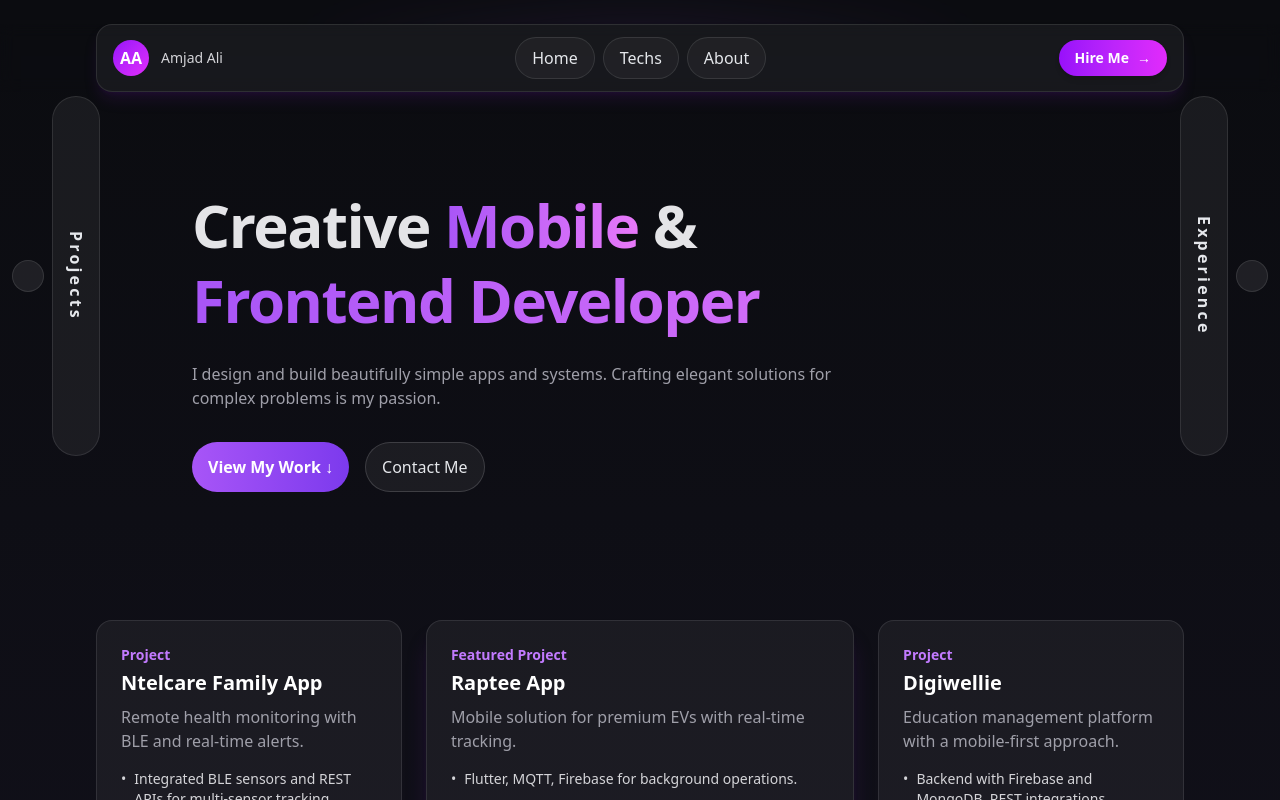
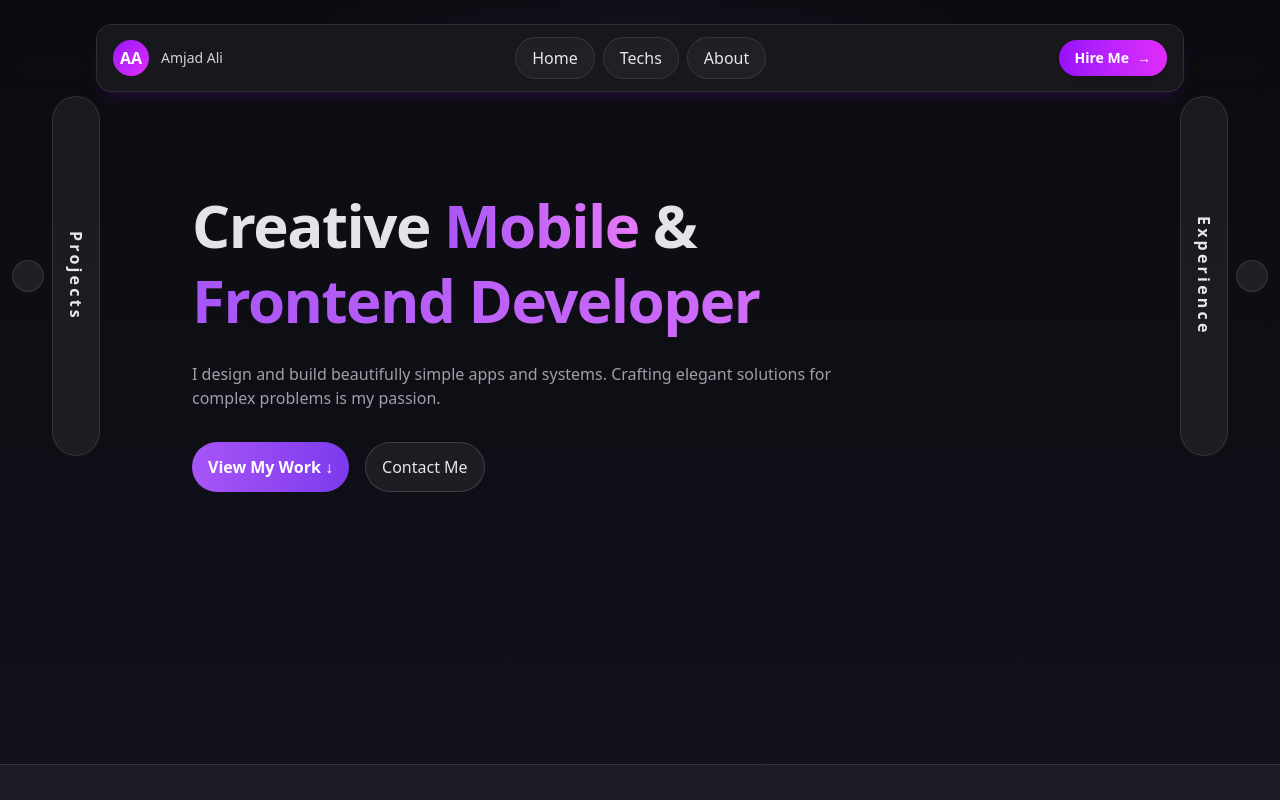
Before and after one commit to mrxdevs/mrxamjad, a Next.js app: page / in a window 1280 px wide. Shown: the top 800 px of the page. Built offline with nearby package versions, Linux system fonts and the light colour scheme.

Commit message:
fixed: Footer layout for Tech and about

```diff
--- a/src/app/page.tsx
+++ b/src/app/page.tsx
@@ -3,8 +3,22 @@ import ProjectCard from "../components/ProjectCard";
 import { projects } from "../data/profile";
 
 export default function Home() {
-  const featured = projects.find((p) => p.featured) ?? projects[0];
-  const sideCards = projects.filter((p) => p !== featured).slice(0, 2);
+  const exclude = new Set([
+    "Ntelcare Family App",
+    "Raptee App",
+    "Baatu: Speak with Confidence",
+    "Digiwellie",
+  ]);
+  const candidates = projects.filter((p) => !exclude.has(p.title));
+  const featured = candidates.find((p) => p.featured) ?? candidates[0];
+  const sideCards = candidates.filter((p) => p !== featured).slice(0, 2);
+  if (!featured) {
+    return (
+      <div className="pb-20">
+        <Hero />
+      </div>
+    );
+  }
   return (
     <div className="pb-20">
       <Hero />
--- /dev/null
+++ b/src/components/RouteAwareFooter.tsx
@@ -0,0 +1,10 @@
+"use client";
+
+import { usePathname } from "next/navigation";
+import Footer from "./Footer";
+
+export default function RouteAwareFooter() {
+  const pathname = usePathname();
+  if (pathname.startsWith("/techs") || pathname.startsWith("/about")) return null;
+  return <Footer />;
+}
```
